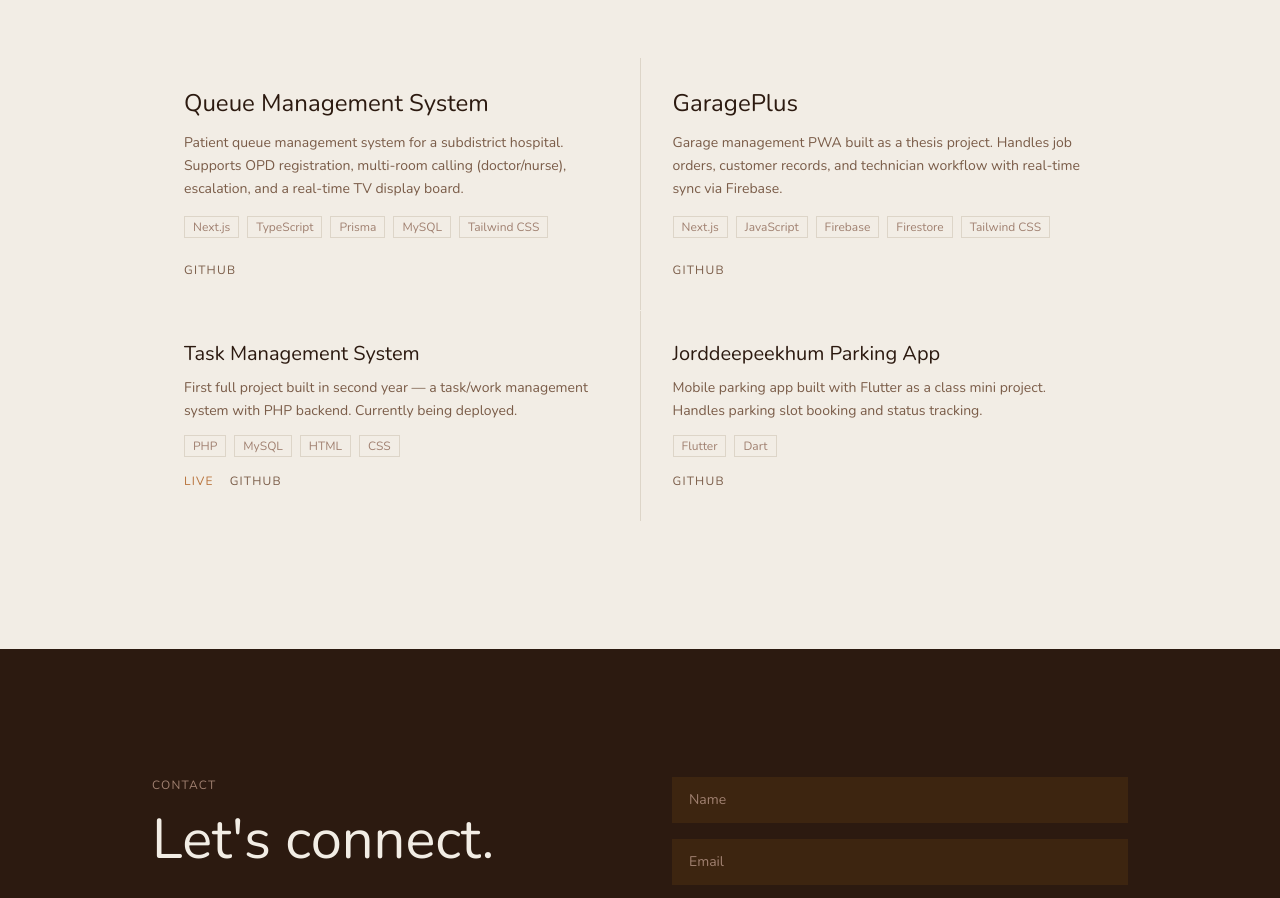
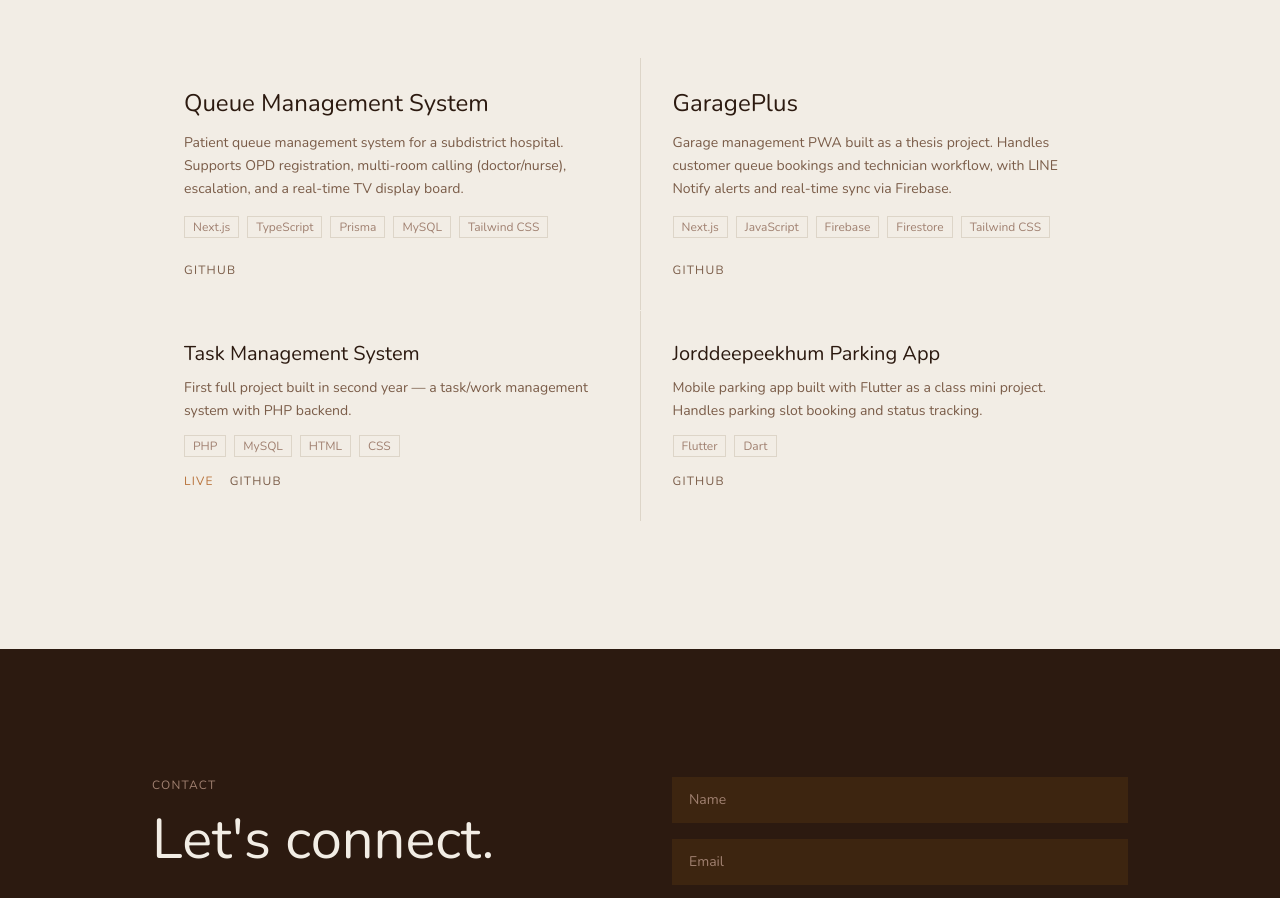
Before and after one commit to Magub-zwp/suwapit-portfolio, a Next.js app: page / in a window 1280 px wide. Shown: the part 3300-4198 px from the top of the page. Built offline with nearby package versions, Linux system fonts and the light colour scheme.

Commit message:
update discreption project

```diff
--- a/src/i18n/en.ts
+++ b/src/i18n/en.ts
@@ -83,7 +83,7 @@ export const en: Dictionary = {
         id: "garage-plus",
         title: "GaragePlus",
         description:
-          "Garage management PWA built as a thesis project. Handles job orders, customer records, and technician workflow with real-time sync via Firebase.",
+          "Garage management PWA built as a thesis project. Handles customer queue bookings and technician workflow, with LINE Notify alerts and real-time sync via Firebase.",
         tags: ["Next.js", "JavaScript", "Firebase", "Firestore", "Tailwind CSS"],
         github: "https://github.com/Magub-zwp/garage-plus",
         featured: true,
@@ -92,7 +92,7 @@ export const en: Dictionary = {
         id: "firstproject",
         title: "Task Management System",
         description:
-          "First full project built in second year — a task/work management system with PHP backend. Currently being deployed.",
+          "First full project built in second year — a task/work management system with PHP backend.",
         tags: ["PHP", "MySQL", "HTML", "CSS"],
         url: "https://tasklist.infinityfree.me/index.php",
         github: "https://github.com/Magub-zwp/firstproject",
--- a/src/i18n/th.ts
+++ b/src/i18n/th.ts
@@ -83,7 +83,7 @@ export const th: Dictionary = {
         id: "garage-plus",
         title: "GaragePlus",
         description:
-          "PWA สำหรับจัดการอู่ซ่อมรถ พัฒนาเป็นโปรเจกต์จบการศึกษา จัดการใบสั่งงาน ข้อมูลลูกค้า และขั้นตอนการทำงานของช่าง พร้อม real-time sync ผ่าน Firebase",
+          "PWA สำหรับการจองคิวและให้บริการอู่ซ่อมรถ พัฒนาเป็นโปรเจกต์จบการศึกษา การจองคิวของลูกค้า และขั้นตอนการทำงานของช่าง แจ้งเตือนลูกค้าด้วยline Notify พร้อม real-time sync ผ่าน Firebase",
         tags: ["Next.js", "JavaScript", "Firebase", "Firestore", "Tailwind CSS"],
         github: "https://github.com/Magub-zwp/garage-plus",
         featured: true,
@@ -92,7 +92,7 @@ export const th: Dictionary = {
         id: "firstproject",
         title: "Task Management System",
         description:
-          "โปรเจกต์เต็มรูปแบบโปรเจกต์แรกที่สร้างตอนปี 2 — ระบบจัดการงาน/ภาระงาน ด้วย backend แบบ PHP กำลังอยู่ระหว่างการ deploy",
+          "โปรเจกต์เต็มรูปแบบโปรเจกต์แรกที่สร้างตอนปี 2 — ระบบจัดการงาน/ภาระงาน ด้วย backend แบบ PHP ",
         tags: ["PHP", "MySQL", "HTML", "CSS"],
         url: "https://tasklist.infinityfree.me/index.php",
         github: "https://github.com/Magub-zwp/firstproject",
@@ -102,7 +102,7 @@ export const th: Dictionary = {
         id: "jorddeepeekhum",
         title: "Jorddeepeekhum Parking App",
         description:
-          "แอปจอดรถบนมือถือที่พัฒนาด้วย Flutter เป็นโปรเจกต์ย่อยในวิชาเรียน รองรับการจองที่จอดรถและติดตามสถานะ",
+          "แอปจองที่จอดรถบนมือถือที่พัฒนาด้วย Flutter เป็นโปรเจกต์ย่อยในวิชาเรียน รองรับการจองที่จอดรถและติดตามสถานะ",
         tags: ["Flutter", "Dart"],
         github: "https://github.com/Magub-zwp/Jorddeepeekhum_app",
         featured: false,
```
